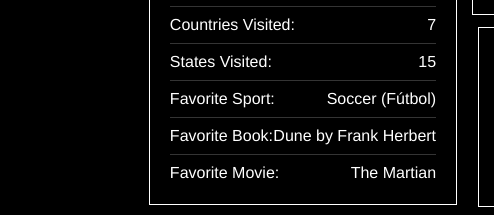
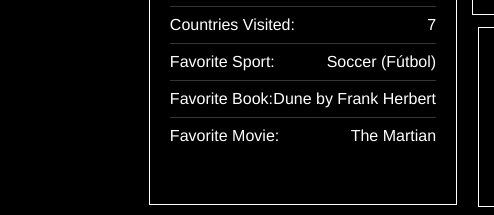
Before and after one commit to christopherlii/Christopher-Li-Website, a website built with Vite: page index.html in a window 1280 px wide. Shown: the part 2636-2851 px from the top of the page, 0-494 px from the left. Built offline with nearby package versions, Linux system fonts and the light colour scheme.

Commit message:
Fixed spacing

```diff
--- a/index.html
+++ b/index.html
@@ -629,15 +629,6 @@
           <div class="fadedline"></div>
           <div class="stat-container">
             <div>
-              <p class="stats">States Visited:</p>
-            </div>
-            <div>
-              <p class="stats">15</p>
-            </div>
-          </div>
-          <div class="fadedline"></div>
-          <div class="stat-container">
-            <div>
               <p class="stats">Favorite Sport:</p>
             </div>
             <div>
```
